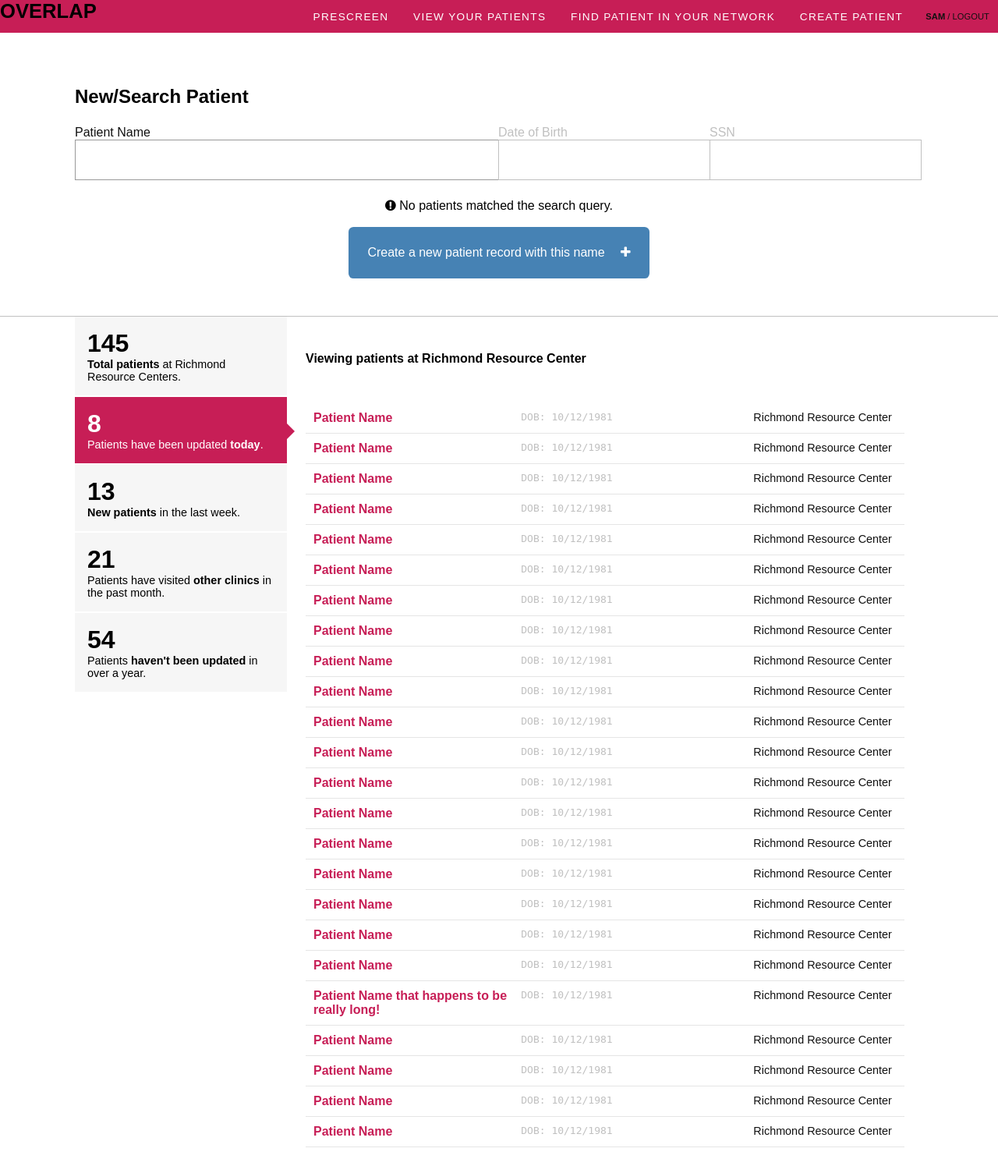
After one commit to codeforamerica/rva-screening-ui-prototypes, a Flask app: page /mockup_searchandpatients in a window 1280 px wide. The commit adds this page. Shown: the whole page at 78% size. Run offline with Flask 2, Linux system fonts and the light colour scheme; style sheets or scripts are compiled from the project's sources; some libraries are stand-ins or nearby versions.

Commit message:
adding templates to views

```diff
--- /dev/null
+++ b/app/templates/mockup_searchandpatients.html
@@ -0,0 +1,254 @@
+{% extends "base.html" %}
+{% block content %}
+
+  <section class="section_search">
+    <div class="container">
+
+      <h2>New/Search Patient</h2>
+
+      {% include "includes/search_form.html" %}
+
+      <div class="search_results">
+        <div class="no_results">
+          <i class="fa fa-exclamation-circle"></i> No patients matched the search query.<br><br>
+          <a href="#" class="button button_blue button_fat button_add">
+            Create a new patient record with this name
+          </a>
+        </div>
+      </div>
+
+    </div>
+  </section>
+
+  <div class="container">
+
+    <div class="block_3 sidebar">
+      <!-- <div class="filter" id="filter"></div> -->
+
+
+      <button class="filter filter_statistic">
+        <span class="statistic_number">145</span>
+        <span class="statistic_text"><strong>Total patients</strong> at Richmond Resource Centers.</span>
+      </button>
+
+      <button class="filter filter_statistic filter_active">
+        <span class="statistic_number">8</span>
+        <span class="statistic_text">Patients have been updated <strong>today</strong>.</span>
+      </button>
+
+      <button class="filter filter_statistic">
+        <span class="statistic_number">13</span>
+        <span class="statistic_text"><strong>New patients</strong> in the last week.</span>
+      </button>
+
+      <button class="filter filter_statistic">
+        <span class="statistic_number">21</span>
+        <span class="statistic_text">Patients have visited <strong>other clinics</strong> in the past month.</span>
+      </button>
+
+      <button class="filter filter_statistic">
+        <span class="statistic_number">54</span>
+        <span class="statistic_text">Patients <strong>haven't been updated</strong> in over a year.</span>
+      </button>
+    </div>
+
+    <div class="block_9 block_padding">
+      <h4>Viewing patients at <strong>Richmond Resource Center</strong></h4>
+
+      <ul class="list list_table">
+        <li class="list_patient">
+          <a href="#">
+            <span class="list_patient_item list_patient_name ">Patient Name</span>
+            <span class="list_patient_item list_patient_dob">DOB: 10/12/1981</span>
+            <span class="list_patient_item list_patient_edits">Richmond Resource Center</span>
+          </a>
+        </li>
+
+        <li class="list_patient">
+          <a href="#">
+            <span class="list_patient_item list_patient_name">Patient Name</span>
+            <span class="list_patient_item list_patient_dob">DOB: 10/12/1981</span>
+            <span class="list_patient_item list_patient_edits">Richmond Resource Center</span>
+          </a>
+        </li>
+        <li class="list_patient">
+          <a href="#">
+            <span class="list_patient_item list_patient_name">Patient Name</span>
+            <span class="list_patient_item list_patient_dob">DOB: 10/12/1981</span>
+            <span class="list_patient_item list_patient_edits">Richmond Resource Center</span>
+          </a>
+        </li>
+        <li class="list_patient">
+          <a href="#">
+            <span class="list_patient_item list_patient_name">Patient Name</span>
+            <span class="list_patient_item list_patient_dob">DOB: 10/12/1981</span>
+            <span class="list_patient_item list_patient_edits">Richmond Resource Center</span>
+          </a>
+        </li>
+        <li class="list_patient">
+          <a href="#">
+            <span class="list_patient_item list_patient_name">Patient Name</span>
+            <span class="list_patient_item list_patient_dob">DOB: 10/12/1981</span>
+            <span class="list_patient_item list_patient_edits">Richmond Resource Center</span>
+          </a>
+        </li>
+        <li class="list_patient">
+          <a href="#">
+            <span class="list_patient_item list_patient_name">Patient Name</span>
+            <span class="list_patient_item list_patient_dob">DOB: 10/12/1981</span>
+            <span class="list_patient_item list_patient_edits">Richmond Resource Center</span>
+          </a>
+        </li>
+        <li class="list_patient">
+          <a href="#">
+            <span class="list_patient_item list_patient_name">Patient Name</span>
+            <span class="list_patient_item list_patient_dob">DOB: 10/12/1981</span>
+            <span class="list_patient_item list_patient_edits">Richmond Resource Center</span>
+          </a>
+        </li>
+        <li class="list_patient">
+          <a href="#">
+            <span class="list_patient_item list_patient_name">Patient Name</span>
+            <span class="list_patient_item list_patient_dob">DOB: 10/12/1981</span>
+            <span class="list_patient_item list_patient_edits">Richmond Resource Center</span>
+          </a>
+        </li>
+        <li class="list_patient">
+          <a href="#">
+            <span class="list_patient_item list_patient_name">Patient Name</span>
+            <span class="list_patient_item list_patient_dob">DOB: 10/12/1981</span>
+            <span class="list_patient_item list_patient_edits">Richmond Resource Center</span>
+          </a>
+        </li>
+        <li class="list_patient">
+          <a href="#">
+            <span class="list_patient_item list_patient_name">Patient Name</span>
+            <span class="list_patient_item list_patient_dob">DOB: 10/12/1981</span>
+            <span class="list_patient_item list_patient_edits">Richmond Resource Center</span>
+          </a>
+        </li>
+        <li class="list_patient">
+          <a href="#">
+            <span class="list_patient_item list_patient_name">Patient Name</span>
+            <span class="list_patient_item list_patient_dob">DOB: 10/12/1981</span>
+            <span class="list_patient_item list_patient_edits">Richmond Resource Center</span>
+          </a>
+        </li>
+        <li class="list_patient">
+          <a href="#">
+            <span class="list_patient_item list_patient_name">Patient Name</span>
+            <span class="list_patient_item list_patient_dob">DOB: 10/12/1981</span>
+            <span class="list_patient_item list_patient_edits">Richmond Resource Center</span>
+          </a>
+        </li>
+        <li class="list_patient">
+          <a href="#">
+            <span class="list_patient_item list_patient_name">Patient Name</span>
+            <span class="list_patient_item list_patient_dob">DOB: 10/12/1981</span>
+            <span class="list_patient_item list_patient_edits">Richmond Resource Center</span>
+          </a>
+        </li>
+        <li class="list_patient">
+          <a href="#">
+            <span class="list_patient_item list_patient_name">Patient Name</span>
+            <span class="list_patient_item list_patient_dob">DOB: 10/12/1981</span>
+            <span class="list_patient_item list_patient_edits">Richmond Resource Center</span>
+          </a>
+        </li>
+        <li class="list_patient">
+          <a href="#">
+            <span class="list_patient_item list_patient_name">Patient Name</span>
+            <span class="list_patient_item list_patient_dob">DOB: 10/12/1981</span>
+            <span class="list_patient_item list_patient_edits">Richmond Resource Center</span>
+          </a>
+        </li>
+        <li class="list_patient">
+          <a href="#">
+            <span class="list_patient_item list_patient_name">Patient Name</span>
+            <span class="list_patient_item list_patient_dob">DOB: 10/12/1981</span>
+            <span class="list_patient_item list_patient_edits">Richmond Resource Center</span>
+          </a>
+        </li>
+        <li class="list_patient">
+          <a href="#">
+            <span class="list_patient_item list_patient_name">Patient Name</span>
+            <span class="list_patient_item list_patient_dob">DOB: 10/12/1981</span>
+            <span class="list_patient_item list_patient_edits">Richmond Resource Center</span>
+          </a>
+        </li>
+        <li class="list_patient">
+          <a href="#">
+            <span class="list_patient_item list_patient_name">Patient Name</span>
+            <span class="list_patient_item list_patient_dob">DOB: 10/12/1981</span>
+            <span class="list_patient_item list_patient_edits">Richmond Resource Center</span>
+          </a>
+        </li>
+        <li class="list_patient">
+          <a href="#">
+            <span class="list_patient_item list_patient_name">Patient Name</span>
+            <span class="list_patient_item list_patient_dob">DOB: 10/12/1981</span>
+            <span class="list_patient_item list_patient_edits">Richmond Resource Center</span>
+          </a>
+        </li>
+        <li class="list_patient">
+          <a href="#">
+            <span class="list_patient_item list_patient_name">Patient Name that happens to be really long!</span>
+            <span class="list_patient_item list_patient_dob">DOB: 10/12/1981</span>
+            <span class="list_patient_item list_patient_edits">Richmond Resource Center</span>
+          </a>
+        </li>
+        <li class="list_patient">
+          <a href="#">
+            <span class="list_patient_item list_patient_name">Patient Name</span>
+            <span class="list_patient_item list_patient_dob">DOB: 10/12/1981</span>
+            <span class="list_patient_item list_patient_edits">Richmond Resource Center</span>
+          </a>
+        </li>
+        <li class="list_patient">
+          <a href="#">
+            <span class="list_patient_item list_patient_name">Patient Name</span>
+            <span class="list_patient_item list_patient_dob">DOB: 10/12/1981</span>
+            <span class="list_patient_item list_patient_edits">Richmond Resource Center</span>
+          </a>
+        </li>
+        <li class="list_patient">
+          <a href="#">
+            <span class="list_patient_item list_patient_name">Patient Name</span>
+            <span class="list_patient_item list_patient_dob">DOB: 10/12/1981</span>
+            <span class="list_patient_item list_patient_edits">Richmond Resource Center</span>
+          </a>
+        </li>
+        <li class="list_patient">
+          <a href="#">
+            <span class="list_patient_item list_patient_name">Patient Name</span>
+            <span class="list_patient_item list_patient_dob">DOB: 10/12/1981</span>
+            <span class="list_patient_item list_patient_edits">Richmond Resource Center</span>
+          </a>
+        </li>
+      </ul>
+    </div>
+
+  </div>
+{% endblock %}
+
+
+{% block script %}
+<script>
+window.onload = init();
+function init() {
+  window.App = new AppController({
+    foo: 'bar'
+  });
+
+  window.F = new Filter({
+    id: "filter",
+    filterClass: 'list_patient',
+    filters: [
+      { name: "New", id: "list_patient_new" },
+      { name: "Recently Updated", id: "list_patient_updated" },
+      { name: "Warning", id: "list_patient_warning" }
+    ]
+  });
+}
+</script>
+{% endblock %}
--- a/app/views.py
+++ b/app/views.py
@@ -3,6 +3,14 @@ from app import app
 
 templates = {
         'text_fields': 'Different ideas for simple text fields',
+        'mockup_justsearch': 'A page with ONLY search on it.',
+        'mockup_viewpatients': 'A page with ONLY view patients',
+        'mockup_searchandpatients': 'Mockup of a page with search and view patients',
+        'patient_details': 'A direct HTML copy of patient details from rva-screening',
+        'search_noresults': 'An example of an expanded search without any results',
+        'search_results': 'An example of expanded search with some results',
+        'search_searching': 'An example of expanded search performing a search',
+        'landing': 'A working version of the landing page after a user logs into the app'
         }
 
 @app.route("/", methods=["GET"])
```
Also changed, not shown: app/templates/mockup_viewpatients.html (+0 -112 lines), 1 other file.
